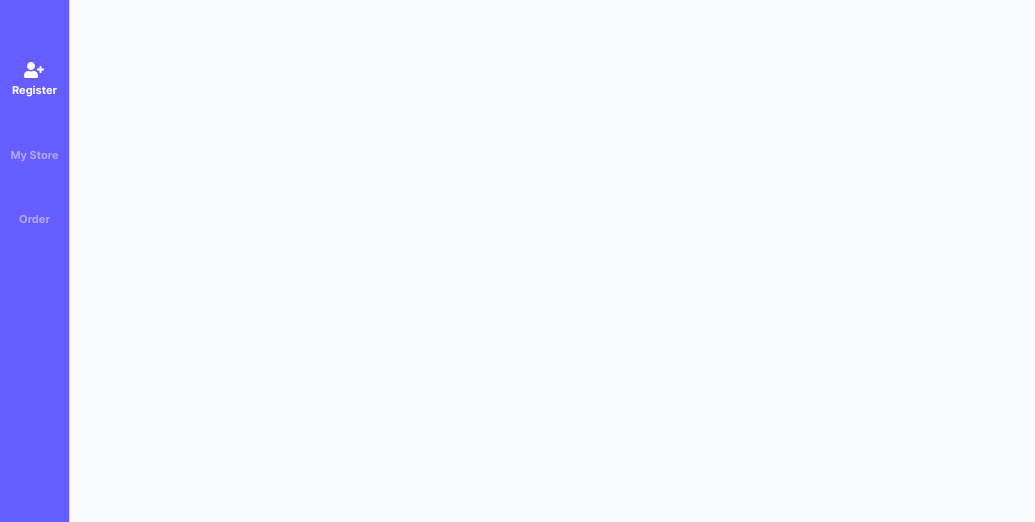
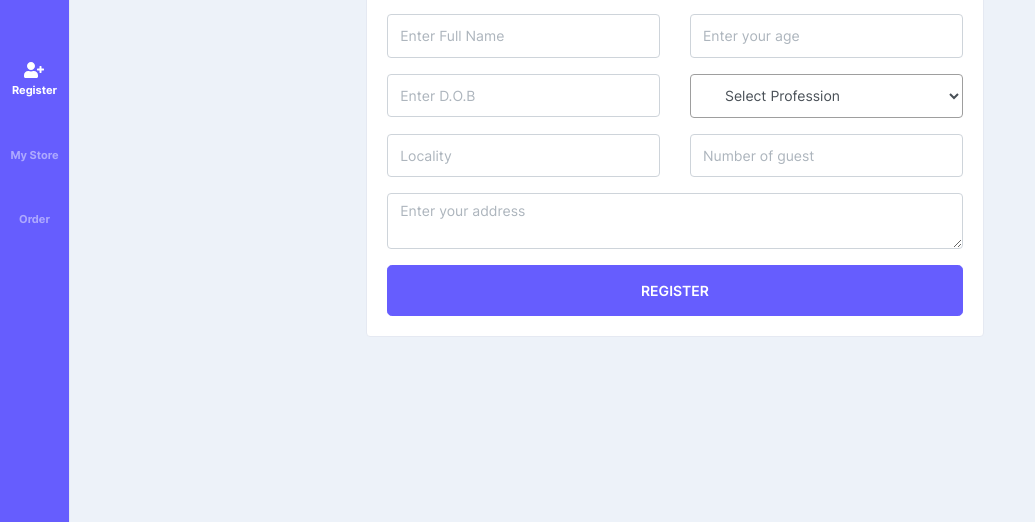
Before and after one commit to avinashiitb/eduvanz-test, a React app: page / in a window 1280 px wide. Shown: the part 278-800 px from the top of the page, without its empty margins (0-1035 px from the left). Built offline with nearby package versions, Linux system fonts and the light colour scheme.

Commit message:
Register page completed

```diff
--- a/public/index.html
+++ b/public/index.html
@@ -47,7 +47,7 @@
 <body class="chats-tab-open">
 
     <!-- Main Layout Start -->
-    <div id="root" class="main-layout"></div>
+    <div id="root" class="main-layout" style="background-color: #edf2f9"></div>
     <!-- Main Layout End -->
 
     <!-- Javascript Files -->
--- a/src/actions/userActions.js
+++ b/src/actions/userActions.js
@@ -1,7 +1,7 @@
-export function userLogin(userData) {
+export function registerAction(userData) {
   // console.log("Login Action", userData);
   return {
-    type: 'LOG_IN',
+    type: 'REGISTER',
     // We can directly send data too, but in some case we have to send multiple data so make our data flow const we are using payload object
     payload: {
       userData
--- a/src/components/user/RegisterForm.js
+++ b/src/components/user/RegisterForm.js
@@ -1,42 +1,62 @@
 import React, { Component } from 'react';
 import { Formik, Form, Field } from 'formik';
 import * as Yup from 'yup';
-import { userLogin } from '../../actions/userActions';
+import { FontAwesomeIcon } from '@fortawesome/react-fontawesome';
+import { Button, ButtonToolbar, Modal, Container, Row, Col } from 'react-bootstrap';
+import { registerAction } from '../../actions/userActions';
 import { setLoading } from '../../actions/loaderAction';
 
 class RegisterForm extends Component {
+  constructor(props) {
+    super(props);
 
-  submitUser(mobile) {
-    this.props.dispatch(setLoading(true));
-    // sendOTP(mobile).then(
-    //   storeObj => {
-    //     console.log(storeObj);
-    //     this.props.dispatch(userLogin(storeObj));
-    //     this.props.dispatch(setLoading(false));
-    //   },
-    //   err => {
-    //     console.log(err);
-    //   }
-    // );
+    this.state = {
+      modalVisible: false
+    }
+    this.submitUser = this.submitUser.bind(this);
+    this.handleClose = this.handleClose.bind(this);
+  }
+  componentDidMount() {
+    this.props.dispatch(setLoading(false));
+  }
+  handleClose() {
+    // console.log("close modal")
+    this.setState({ modalVisible: false });
+  }
+  submitUser(values) {
+    // console.log("Values", values);
+    this.setState({modalVisible: true});
+    this.props.dispatch(setLoading(false));
+    this.props.dispatch(registerAction(values));
   }
   render (){
-    // const phoneRegExp = "/^((\\+[1-9]{1,4}[ \\-]*)|(\\([0-9]{2,3}\\)[ \\-]*)|([0-9]{2,4})[ \\-]*)*?[0-9]{3,4}?[ \\-]*[0-9]{3,4}?$/";
     const SignupSchema = Yup.object().shape({
-      mobile: Yup.string()
-        .min(10, 'Too Short!')
-        .max(10, 'Too Long!')
-        .required('Phone number is Required')
+      name: Yup.string()
+        .required('Name is required'),
+      age: Yup.string()
+        .required('Age is required'),
+      dob: Yup.string()
+        .required('DOB is required'),
+      profession: Yup.string()
+        .required('Profession is required'),
+      locality: Yup.string()
+        .required('Locality is required'),
+      guest: Yup.string()
+        .required('No. of guest is required'),
+      address: Yup.string()
+        .required('Address is required'),
     });
     return (
       <div className="container">
-        <div className="col-md-8 col-md-offset-4">
-          <h1 className="font-weight-bold">Register</h1>
-          <p className="text-dark mb-3">
-            Enter your Mobile Number.
-          </p>
+        <div className="d-flex justify-content-center align-items-center" style={{height: "100%"}}>
+          <div className="col-md-7">
+            <div className="card">
 
+              {/* <div className="card-title">Register</div> */}
+              <div className="card-body">
+                <div className="d-flex justify-content-center mb-4"><h2>Meetup RSVP</h2></div>
                 <Formik
-          initialValues={{ mobile: '' }}
+                  initialValues={{}}
                   validationSchema={SignupSchema}
                   onSubmit={(values, { setSubmitting }) => {
                     console.log("Formik", values);
@@ -91,27 +111,118 @@ class RegisterForm extends Component {
                         <div className="form-group" style={{marginRight: "0px"}}>
                           <Field
                             type="text"
-                    name="name"
+                            name="dob"
                             onChange={handleChange}
                             onBlur={handleBlur}
-                    value={values.name}
+                            value={values.dob}
                             className="form-control form-control-md"
-                    placeholder="Enter Full Name"
+                            placeholder="Enter D.O.B"
                             autoComplete="off"
                           />
 
                         </div>
-                {errors.mobile && touched.mobile && errors.mobile}
+                        {errors.dob && touched.dob && errors.dob}
                       </div>
-              <button type="submit" className="btn btn-lg btn-block btn-primary  text-uppercase font-weight-semibold" disabled={false}>
-                Next Step
+                      <div className="col-md-6">
+                        <div className="form-group label-floating" style={{marginRight: "0px"}}>
+                            <Field
+                              className="form-control nopadding-r"
+                              component="select"
+                              name="profession"
+                              style={{width: "100%", border: "1px solid #9E9E9E", paddingLeft: "30px", height: "44px"}}
+
+                            >
+                              <option defaultValue="">Select Profession</option>
+                              <option value="student">Student</option>
+                              <option value="Employed">Employed</option>
+
+                            </Field>
+                        </div>
+                        {errors.profession && touched.profession && errors.profession}
+                      </div>
+                      <div className="col-md-6">
+                        <div className="form-group" style={{marginRight: "0px"}}>
+                          <Field
+                            type="text"
+                            name="locality"
+                            onChange={handleChange}
+                            onBlur={handleBlur}
+                            value={values.locality}
+                            className="form-control form-control-md"
+                            placeholder="Locality"
+                            autoComplete="off"
+                          />
+
+                        </div>
+                        {errors.locality && touched.locality && errors.locality}
+                      </div>
+                      <div className="col-md-6">
+                        <div className="form-group" style={{marginRight: "0px"}}>
+                          <Field
+                            type="number"
+                            name="guest"
+                            onChange={handleChange}
+                            onBlur={handleBlur}
+                            value={values.guest}
+                            className="form-control form-control-md"
+                            placeholder="Number of guest"
+                            autoComplete="off"
+                          />
+
+                        </div>
+                        {errors.guest && touched.guest && errors.guest}
+                      </div>
+                      <div className="col-md-12">
+                        <div className="form-group" style={{marginRight: "0px"}}>
+                          <textarea
+                            multiline={true}
+                            numberOfLines={10}
+                            type="text"
+                            name="address"
+                            onChange={handleChange}
+                            onBlur={handleBlur}
+                            value={values.address}
+                            className="form-control form-control-md"
+                            placeholder="Enter your address"
+                            autoComplete="off"
+                          />
+
+                        </div>
+                        {errors.address && touched.address && errors.address}
+                        <button type="submit" className="btn btn-lg btn-block btn-primary  text-uppercase font-weight-semibold" disabled={isSubmitting}>
+                          Register
                         </button>
-
+                      </div>
                     </Form>
                   )}
                 </Formik>
               </div>
             </div>
+          </div>
+        </div>
+        <Modal
+          show={this.state.modalVisible}
+          onHide={this.handleClose}
+          backdrop="static"
+          keyboard={false}
+          centered
+        >
+          <Modal.Header closeButton>
+
+          </Modal.Header>
+          <Modal.Body>
+            <div className="d-flex justify-content-center align-items-center" style={{height: "250px"}}>
+              <div>
+                <FontAwesomeIcon style={{fontSize: "100px"}} icon={['far', 'check-circle']} />
+              </div>
+            </div>
+          </Modal.Body>
+          {/* <Modal.Footer>
+
+          </Modal.Footer> */}
+        </Modal>
+      </div>
+
     );
 
   }
--- a/src/containers/App.js
+++ b/src/containers/App.js
@@ -21,7 +21,8 @@ import './App.css';
 
 library.add(
   faCoffee,
-  faUserPlus
+  faUserPlus,
+  faCheckCircle
 )
 function mapStateToProps(store) {
   return {
--- a/src/containers/user/Register.js
+++ b/src/containers/user/Register.js
@@ -6,7 +6,8 @@ import RegisterForm from '../../components/user/RegisterForm';
 
 function mapStateToProps(store) {
   return {
-    loader: store.loader
+    loader: store.loader,
+    users: store.users
   }
 }
 
@@ -19,7 +20,7 @@ class Register extends Component {
       dispatch,
       match
     } = this.props;
-    // console.log("Props", this.props);
+    console.log("Props", this.props.users);
     return (
       <RegisterForm
         history = {history}
--- a/src/reducers/index.js
+++ b/src/reducers/index.js
@@ -1,12 +1,12 @@
 import { combineReducers } from 'redux';
 
 // import reducers
-import userDetails from './userReducer';
+import users from './userReducer';
 import loginActivity from './loginReducer';
 import myStoreDetails from './adminStoreReducer';
 
 const allReducers = combineReducers({
-  userDetails,
+  users,
   loginActivity,
   myStoreDetails,
 });
--- a/src/reducers/userReducer.js
+++ b/src/reducers/userReducer.js
@@ -1,14 +1,18 @@
 const defaultState = {
-
+  List: [],
 }
 
 export default function reducer(state = defaultState, action) {
     switch(action.type) {
-      case 'USER_PROFILE': {
+      case 'REGISTER': {
         // Check to see if the user exists with the correct password
-        const userObj = action.payload;
-        // console.log("Profile Reducer", userObj);
-        return {...state, ...userObj
+        const newUser = action.payload;
+        // console.log("newUser", newUser);
+        const List = [...state.List]
+        // console.log("reducer before", newList);
+        List.push(newUser);
+        // console.log("reducer", newList);
+        return {...state, List
         };
       }
       default:
```
Also changed, not shown: public/assets/css/app.min.css, 2 other files. Lines whose indentation alone changed are shown as unchanged.
